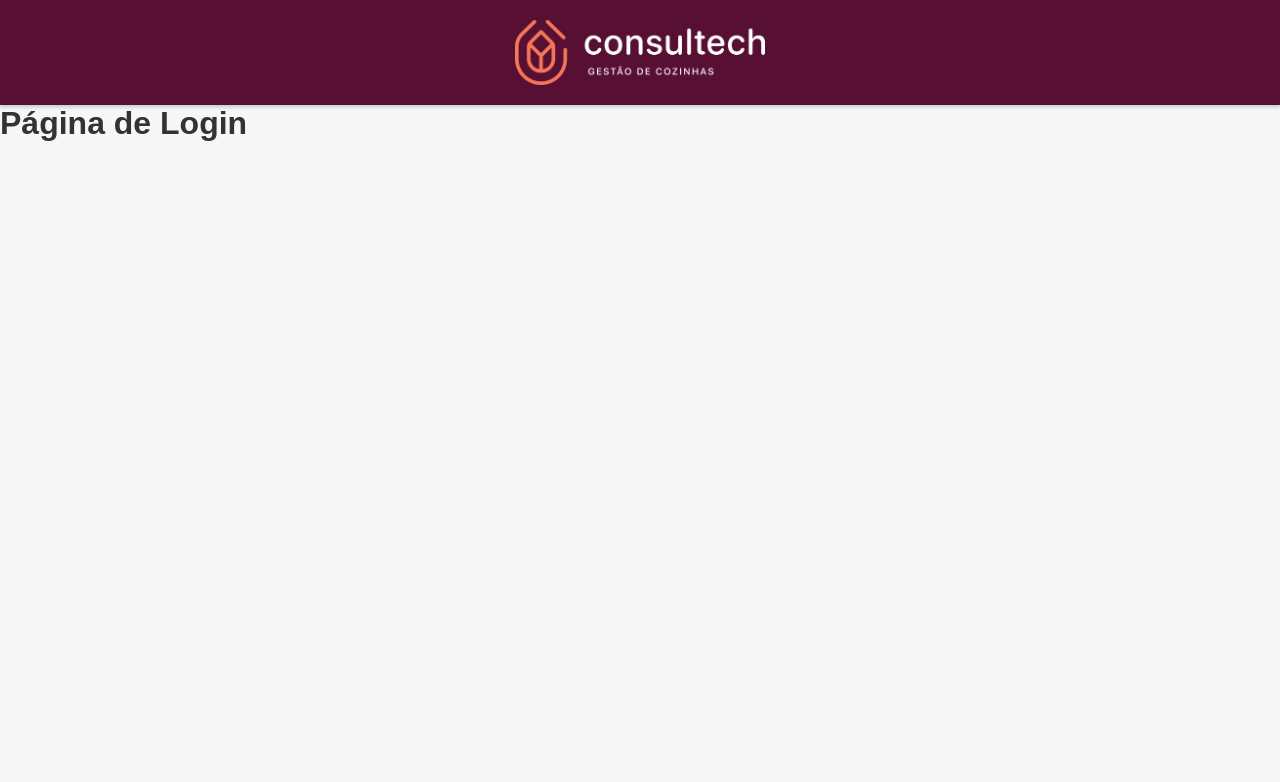
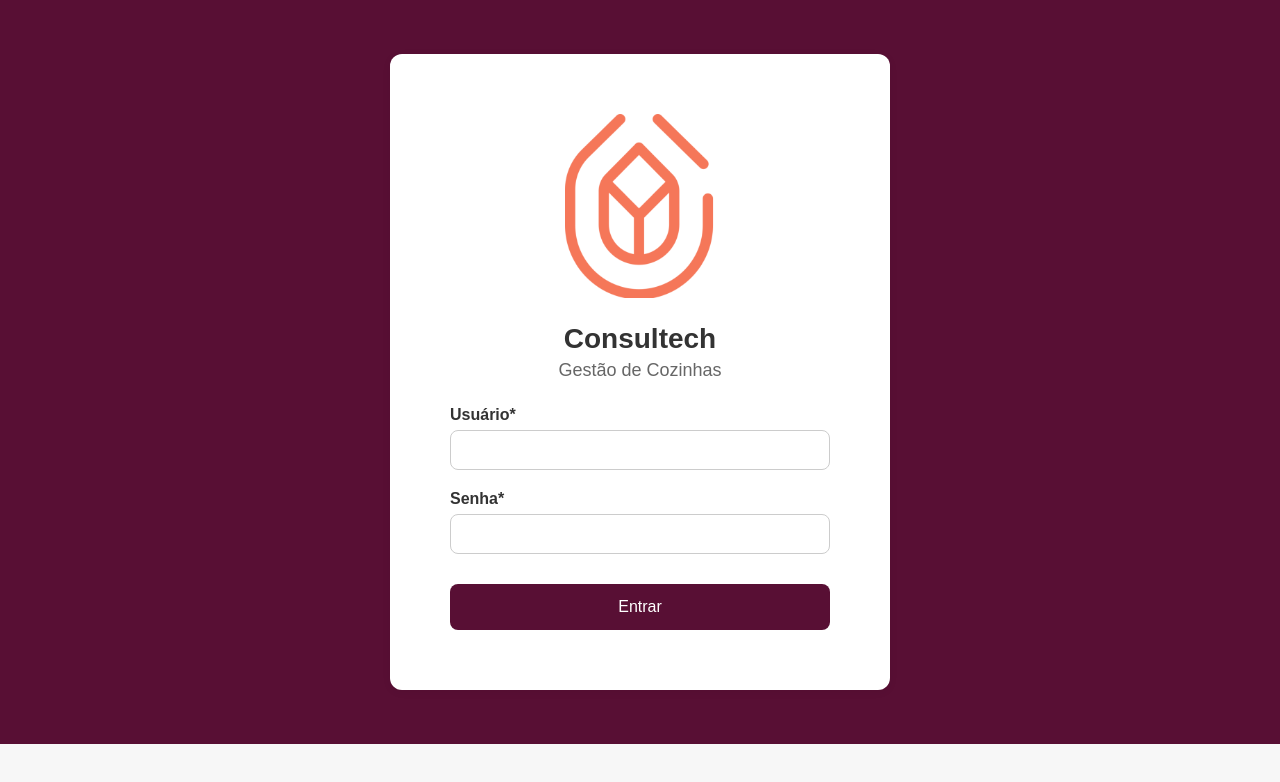
Before and after one commit to renatoft89/rto-auditorias, a React (Vite) app in the folder front-rto/: page /login in a window 1280 px wide. Shown: the top 782 px of the page. Built offline with nearby package versions, Linux system fonts and the light colour scheme; no server answers.

Commit message:
feat: LOGIN inicia login no front

```diff
--- a/front-rto/src/App.jsx
+++ b/front-rto/src/App.jsx
@@ -1,28 +1,39 @@
-import { BrowserRouter, Routes, Route } from 'react-router-dom'
-import { ToastContainer } from 'react-toastify';
-import Cabecalho from './components/Cabecalho'
-import TelaInicial from './pages/TelaInicial'
-import CadastroClientes from './pages/CadastroClientes'
-import CriaAuditoria from './components/CriaAuditoria'
-import Auditorias from './pages/Auditorias'
-import ListaAuditorias from './pages/ListaAuditorias';
+import { BrowserRouter, Routes, Route, Outlet } from "react-router-dom";
+import Cabecalho from "./components/Cabecalho";
+import TelaInicial from "./pages/TelaInicial";
+import CadastroClientes from "./pages/CadastroClientes";
+import CriaAuditoria from "./components/CriaAuditoria";
+import Auditorias from "./pages/Auditorias";
+import ListaAuditorias from "./pages/ListaAuditorias";
+import Login from "./pages/Login";
+import { ToastContainer } from "react-toastify";
+
+// Componente de layout com cabeçalho
+function LayoutComCabecalho() {
+  return (
+    <>
+      <Cabecalho />
+      <Outlet />
+    </>
+  );
+}
 
 function App() {
   return (
     <BrowserRouter>
-      <Cabecalho />
       <Routes>
-        <Route path="/" element={<TelaInicial />} />
-        <Route path='/auditorias' element={ <Auditorias />} />
-        <Route path='/cadastro-clientes' element={ <CadastroClientes /> } />
-        <Route path='/criar-auditoria' element={<CriaAuditoria />} />
-        <Route path='/listar-auditorias' element={ <ListaAuditorias />} />
-
-        <Route path='/login' element={<h1>Página de Login</h1>} />
+        <Route element={<LayoutComCabecalho />}>
+          <Route path="/" element={<TelaInicial />} />
+          <Route path="/auditorias" element={<Auditorias />} />
+          <Route path="/cadastro-clientes" element={<CadastroClientes />} />
+          <Route path="/criar-auditoria" element={<CriaAuditoria />} />
+          <Route path="/listar-auditorias" element={<ListaAuditorias />} />
+        </Route>
+        <Route path="/login" element={<Login />} />
       </Routes>
       <ToastContainer />
     </BrowserRouter>
-  )
+  );
 }
 
-export default App
+export default App;
--- /dev/null
+++ b/front-rto/src/pages/Login.jsx
@@ -0,0 +1,132 @@
+import React, { useState } from 'react';
+import { useNavigate } from 'react-router-dom';
+import logo from '../assets/logo3.png';
+import api from '../api/api';
+
+import '../styles/Login/index.css';
+
+const Login = () => {
+  const navigate = useNavigate();
+  const [isLoading, setIsLoading] = useState(false);
+
+  // --- CORREÇÃO AQUI: Altere `username` e `password` para `email` e `senha` ---
+  const [formData, setFormData] = useState({
+    email: '',
+    senha: '',
+  });
+
+  const [errors, setErrors] = useState({});
+  const [apiError, setApiError] = useState('');
+
+  const handleChange = (e) => {
+    const { name, value } = e.target;
+    setFormData((prevData) => ({
+      ...prevData,
+      [name]: value,
+    }));
+
+    if (errors[name]) {
+      setErrors(prevErrors => ({ ...prevErrors, [name]: '' }));
+    }
+    setApiError('');
+  };
+
+  const validateForm = () => {
+    const newErrors = {};
+    const MIN_PASSWORD = 6;
+    const REGEX = /^[\w-.]+@([\w-]+\.)+[\w-]{2,4}$/gm;
+
+    if (!formData.email.trim()) {
+      newErrors.email = 'O campo e-mail é obrigatório.';
+    } else if (!REGEX.test(formData.email)) {
+      newErrors.email = 'O e-mail deve ser um endereço válido.';
+    }
+
+    if (!formData.senha.trim()) {
+      newErrors.senha = 'O campo senha é obrigatório.';
+    } else if (formData.senha.length < MIN_PASSWORD) {
+      newErrors.senha = `A senha deve ter no mínimo ${MIN_PASSWORD} caracteres.`;
+    }
+
+    setErrors(newErrors);
+    return Object.keys(newErrors).length === 0;
+  };
+
+  const handleSubmit = async (e) => {
+    e.preventDefault();
+    if (!validateForm()) {
+      return;
+    }
+
+    setIsLoading(true);
+    setApiError('');
+
+    try {
+      const response = await api.post('/usuarios/login', formData);
+      console.log(response);
+
+
+      const { token, ...userData } = response.data.usuario;
+
+      localStorage.setItem('authToken', token);
+
+      console.log('Login bem-sucedido!', userData);
+      navigate('/');
+
+    } catch (error) {
+      console.error('Erro na requisição:', error);
+      const errorMessage = error.response?.data?.erros?.[0] || 'Credenciais inválidas. Tente novamente.';
+      setApiError(errorMessage);
+    } finally {
+      setIsLoading(false);
+    }
+  };
+
+  return (
+    <div className="login-wrapper">
+      <div className="login-container-form">
+        <form onSubmit={handleSubmit} className="login-form">
+          <img src={logo} alt="Logo Consultech" className="login-logo" />
+          <h1 className="login-main-title">Consultech</h1>
+          <h2 className="login-sub-title">Gestão de Cozinhas</h2>
+
+          {apiError && <p className="login-api-error">{apiError}</p>}
+
+          <div className="login-field">
+            <label htmlFor="email">Usuário*</label>
+            <input
+              type="text"
+              id="email"
+              name="email"
+              value={formData.email}
+              onChange={handleChange}
+              required
+              className={errors.email ? 'login-input-error' : ''}
+            />
+            {errors.email && <span className="login-error-message">{errors.email}</span>}
+          </div>
+
+          <div className="login-field">
+            <label htmlFor="senha">Senha*</label>
+            <input
+              type="password"
+              id="senha"
+              name="senha"
+              value={formData.senha}
+              onChange={handleChange}
+              required
+              className={errors.senha ? 'login-input-error' : ''}
+            />
+            {errors.senha && <span className="login-error-message">{errors.senha}</span>}
+          </div>
+
+          <button type="submit" className="login-submit-btn" disabled={isLoading}>
+            {isLoading ? 'Entrando...' : 'Entrar'}
+          </button>
+        </form>
+      </div>
+    </div>
+  );
+};
+
+export default Login;
--- /dev/null
+++ b/front-rto/src/styles/Login/index.css
@@ -0,0 +1,242 @@
+.login-wrapper {
+  display: flex;
+  justify-content: center;
+  align-items: center;
+  min-height: 93vh;
+  background-color: #580f34;
+}
+
+.login-container-form {
+  width: 100%;
+  max-width: 500px;
+  margin: 0 auto;
+}
+
+.login-form {
+  background-color: #fff;
+  padding: 60px;
+  border-radius: 12px;
+  box-shadow: 0 2px 10px rgba(0, 0, 0, 0.05);
+  width: 100%;
+  display: flex;
+  flex-direction: column;
+  align-items: center;
+}
+
+.login-logo {
+  width: 100%;
+  max-width: 150px;
+  margin-bottom: 25px;
+}
+
+/* Novo estilo para o título principal (<h1>) */
+.login-main-title {
+  font-size: 28px;
+  color: #333;
+  margin-bottom: 5px;
+  font-weight: 700;
+}
+
+/* Novo estilo para o subtítulo (<h2>) */
+.login-sub-title {
+  font-size: 18px;
+  color: #666;
+  margin-bottom: 25px;
+  font-weight: 500;
+}
+
+.login-field {
+  margin-bottom: 20px;
+  display: flex;
+  flex-direction: column;
+  width: 100%;
+}
+
+.login-field label {
+  font-weight: bold;
+  margin-bottom: 6px;
+  color: #333;
+}
+
+.login-field input {
+  padding: 10px;
+  border: 1px solid #ccc;
+  border-radius: 8px;
+  font-size: 1rem;
+}
+
+.login-field input:focus {
+  outline: none;
+  border-color: #580f34;
+}
+
+.login-input-error {
+  border: 2px solid red !important;
+}
+
+.login-submit-btn {
+  background-color: #580f34;
+  color: white;
+  border: none;
+  padding: 14px 20px;
+  font-size: 1rem;
+  border-radius: 8px;
+  cursor: pointer;
+  transition: background-color 0.3s ease;
+  width: 100%;
+  margin-top: 10px;
+}
+
+.login-submit-btn:hover {
+  background-color: #85104a;
+}
+
+.login-submit-btn:disabled {
+  opacity: 0.7;
+  cursor: not-allowed;
+}
+
+.login-forgot-link {
+  display: block;
+  margin-top: 20px;
+  color: #580f34;
+  font-size: 0.95rem;
+  text-decoration: none;
+}
+
+.login-forgot-link:hover {
+  text-decoration: underline;
+  color: #85104a;
+}
+
+.login-modal-recovery {
+  position: fixed;
+  top: 0;
+  left: 0;
+  width: 100%;
+  height: 100%;
+  background-color: rgba(0, 0, 0, 0.5);
+  display: flex;
+  justify-content: center;
+  align-items: center;
+  z-index: 1000;
+}
+
+.login-modal-content {
+  background-color: white;
+  padding: 30px;
+  border-radius: 8px;
+  box-shadow: 0 4px 6px rgba(0, 0, 0, 0.1);
+  max-width: 400px;
+  width: 90%;
+  text-align: center;
+}
+
+.login-modal-content h3 {
+  margin-bottom: 15px;
+  color: #333;
+}
+
+.login-modal-content p {
+  margin-bottom: 20px;
+  color: #666;
+}
+
+.login-modal-content input {
+  width: 100%;
+  padding: 10px;
+  border-radius: 8px;
+  border: 1px solid #ccc;
+  margin-bottom: 20px;
+}
+
+.login-modal-buttons {
+  display: flex;
+  justify-content: flex-end;
+  gap: 10px;
+}
+
+.login-modal-buttons button {
+  padding: 10px 15px;
+  border-radius: 8px;
+  border: none;
+  cursor: pointer;
+}
+
+.login-modal-buttons button:first-child {
+  background-color: #6c757d;
+  color: white;
+}
+
+.login-modal-buttons button:last-child {
+  background-color: #580f34;
+  color: white;
+}
+
+@media (max-width: 600px) {
+  .login-wrapper {
+    /* Ajusta o preenchimento para evitar que o conteúdo toque as bordas da tela */
+    padding: 20px;
+  }
+
+  .login-container-form {
+    /* Ocupa a largura total na tela, com margens laterais */
+    max-width: none;
+    width: auto;
+  }
+
+  .login-form {
+    /* Reduz o preenchimento para um visual menos espaçoso em telas pequenas */
+    padding: 60px;
+    border-radius: 8px;
+  }
+
+  .login-logo {
+    /* Reduz o tamanho do logo para se ajustar melhor */
+    max-width: 120px;
+    margin-bottom: 20px;
+  }
+
+  .login-main-title {
+    /* Diminui o tamanho do título principal */
+    font-size: 24px;
+  }
+
+  .login-sub-title {
+    /* Diminui o tamanho do subtítulo */
+    font-size: 16px;
+    margin-bottom: 20px;
+  }
+
+  .login-field {
+    /* Mantém a estrutura, mas com espaçamento um pouco menor, se necessário */
+    margin-bottom: 15px;
+  }
+
+  .login-submit-btn {
+    /* Reduz o preenchimento do botão para um melhor ajuste */
+    padding: 12px 18px;
+    font-size: 0.95rem;
+  }
+}
+
+@media (max-width: 400px) {
+  .login-form {
+    /* Ajustes adicionais para telas muito pequenas */
+    padding: 20px;
+  }
+
+  .login-logo {
+    max-width: 100px;
+    margin-bottom: 15px;
+  }
+
+  .login-main-title {
+    font-size: 22px;
+  }
+
+  .login-sub-title {
+    font-size: 15px;
+    margin-bottom: 15px;
+  }
+}
```
Also changed, not shown: 1 other file (tests, documents, lock files or other folders).
